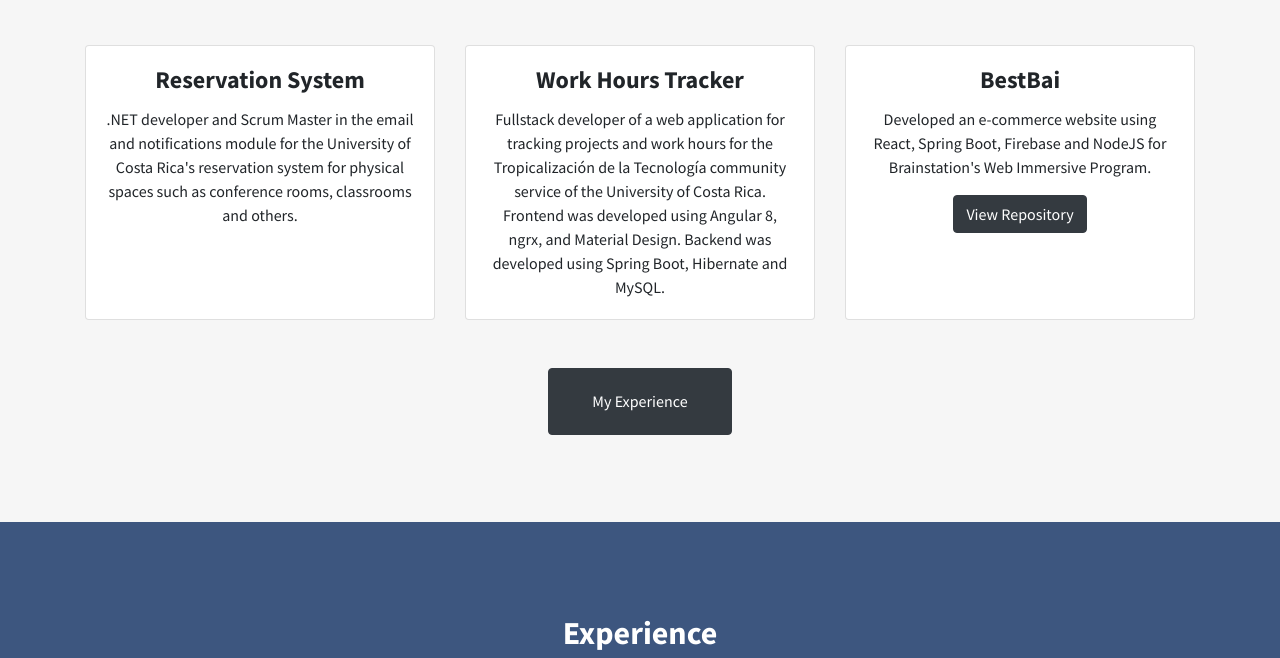
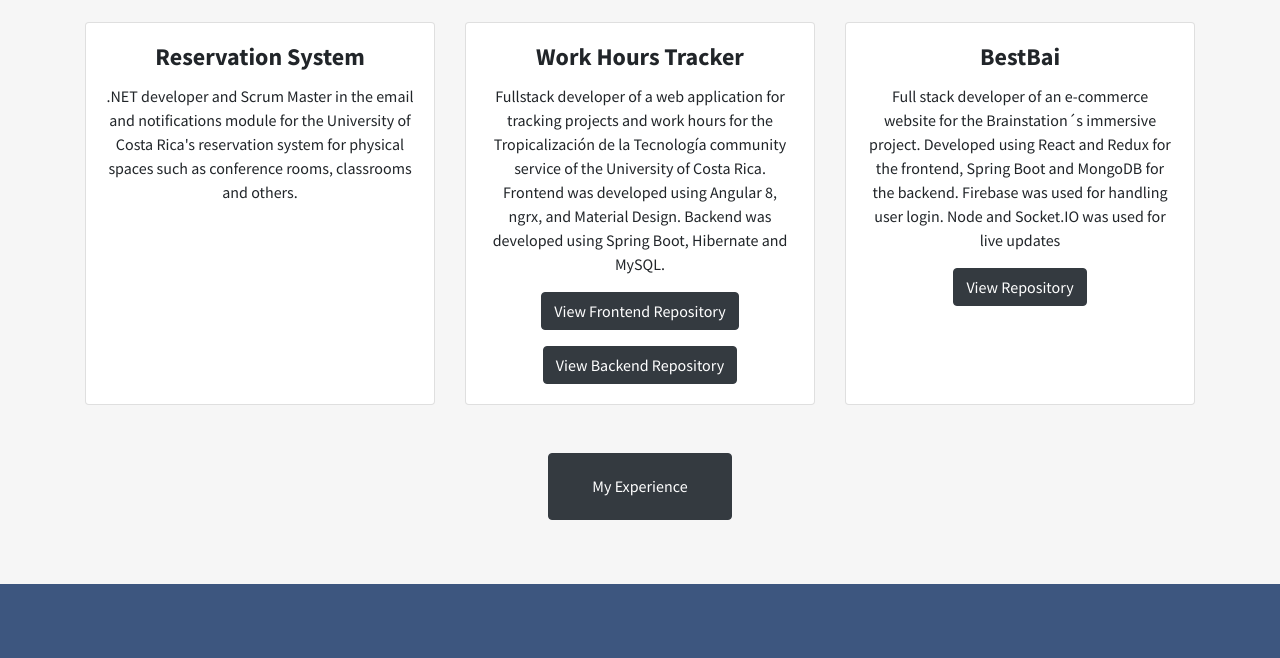
Before and after one commit to bailinhuang/bailinhuang.github.io, a website: page index.html in a window 1280 px wide. Shown: the part 2699-3357 px from the top of the page. Drawn offline with nearby package versions, Linux system fonts and the light colour scheme.

Commit message:
added new content

```diff
--- a/index.html
+++ b/index.html
@@ -214,13 +214,20 @@
                 University of Costa Rica.
                 Frontend was developed using Angular 8, ngrx, and Material Design.
                 Backend was developed using Spring Boot, Hibernate and MySQL.</p>
+                <p>
+                  <a  class="btn btn-dark" href="https://github.com/bailinhuang/TropicalizacionHorasFrontend">View Frontend Repository</a>
+                </p>
+                <a  class="btn btn-dark" href="https://github.com/josed1608/TropicalizacionHorasBackend">View Backend Repository</a>
             </div>
           </div>
           <div class="card">
             <div class="card-body">
               <h4 class="card-title">BestBai</h4>
-              <p class="card-text">Developed an e-commerce website using React, Spring Boot, Firebase and NodeJS for
-                Brainstation's Web Immersive Program.</p>
+              <p class="card-text">Full stack developer of an e-commerce website for the
+                Brainstation´s immersive project.
+                Developed using React and Redux for the frontend, Spring Boot and
+                MongoDB for the backend. Firebase was used for handling user login.
+                Node and Socket.IO was used for live updates</p>
                 <a  class="btn btn-dark" href="https://github.com/bailinhuang/bestbai-shop">View Repository</a>
             </div>
           </div>
```
Also changed, not shown: bailinpm.html (+2 -0 lines).
